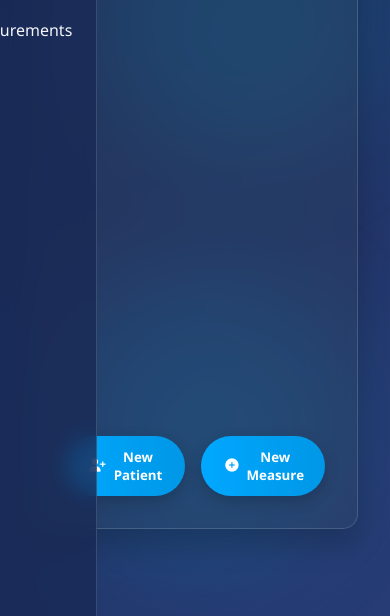
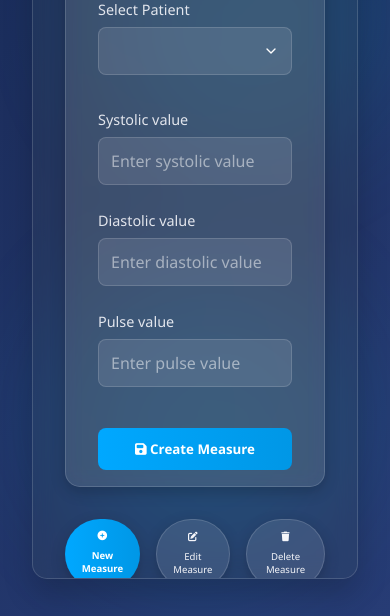
Before and after one commit to Atshmuel/BPM, a website: page public/patientMeasures.html in a window 390 px wide. Shown: the part 228-844 px from the top of the page. Drawn offline with Linux system fonts and the light colour scheme.

Commit message:
Fixed ui elements fixed the error and success element that has been showen together when create user success and then user has an input error changed styles for mobile devices

```diff
--- a/public/index.js
+++ b/public/index.js
@@ -136,6 +136,8 @@ const handleCreateSubmit = async (e)=>{
 
         if(input.value.split(' ').length != 2){
              e.target.querySelector('.input-error').innerHTML = "Please provide full name (two words)"
+            e.target.querySelector('.input-success').innerHTML = ""
+
              return
         }
 
@@ -155,6 +157,7 @@ const  handleUpdateSubmit = async (e)=>{
 
     if(input.value.split(' ').length != 2){
         e.target.querySelector('.input-error').innerHTML = "Please provide full name (two words)"
+        e.target.querySelector('.input-success').innerHTML = ""
         return
    }
 
@@ -182,7 +185,8 @@ const handleDeleteUser= async (userId) =>{
    const newPatients =  await deleteUser(userId);
    patients = newPatients.data
     handleTableUi()
-    document.querySelector('.success').innerHTML = patients?.message
+
+    document.querySelector('.success').innerHTML = newPatients?.message
     setTimeout(()=>{
     document.querySelector('.success').innerHTML = ""
     },3000)
--- a/public/patientMeasures.html
+++ b/public/patientMeasures.html
@@ -63,16 +63,80 @@
         <div class="bg-circle bg-circle-2"></div>
 
         <div class="main-content">
+            <div class="content-container">
+                <div class="content-header">
+                    <h2 class="content-title">Add New Measure</h2>
+                </div>
+
+                <form onsubmit="handleUpdateSubmit(event)">
+                    <div class="form-group">
+                        <label for="select-user" class="form-label">Select Patient</label>
+                        <select id="select-user" name="select-user" class="form-select" required>
+                        </select>
+                    </div>
+                    <div class="form-group">
+                        <label for="systolic" class="form-label">Systolic value</label>
+                        <input
+                            type="text"
+                            id="systolic"
+                            name="systolic"
+                            class="form-input"
+                            placeholder="Enter systolic value"
+                            required
+                        >
+                        <span class="input-error"></span>
+                        <span class="input-success"></span>
+                    </div>
+                    <div class="form-group">
+                        <label for="diastolic" class="form-label">Diastolic value</label>
+                        <input
+                            type="text"
+                            id="diastolic"
+                            name="diastolic"
+                            class="form-input"
+                            placeholder="Enter diastolic value"
+                            required
+                        >
+                        <span class="input-error"></span>
+                        <span class="input-success"></span>
+                    </div>
+                    <div class="form-group">
+                        <label for="pulse" class="form-label">Pulse value </label>
+                        <input
+                            type="text"
+                            id="pulse"
+                            name="pulse"
+                            class="form-input"
+                            placeholder="Enter pulse value"
+                            required
+                        >
+                        <span class="input-error"></span>
+                        <span class="input-success"></span>
+                    </div>
+
+                    <button type="submit" class="submit-btn">
+                        <i class="fas fa-save"></i>
+                        Create Measure
+                    </button>
+                </form>
+            </div>
+
+
+
+
             <div class="quick-actions">
-                <button class="action-btn">
-                    <i class="fas fa-user-plus"></i>
-                    New Patient
-                </button>
-                <button class="action-btn">
+                <button class="action-btn primary">
                     <i class="fas fa-plus-circle"></i>
                     New Measure
                 </button>
-
+                <button class="action-btn secondary">
+                    <i class="fa-solid fa-pen-to-square"></i>
+                     Edit Measure
+                </button>
+                <button class="action-btn secondary">
+                    <i class="fa-solid fa-trash"></i>
+                     Delete Measure
+                </button>
             </div>
         </div>
     </main>
--- a/public/style.css
+++ b/public/style.css
@@ -165,7 +165,7 @@ main {
     width: 100%;
     max-width: 1000px;
     height: 100%;
-    max-height: 600px;
+    max-height: 700px;
     box-shadow: 0 15px 30px rgba(0, 0, 0, 0.2);
     border: 1px solid var(--glass);
     display: flex;
@@ -370,7 +370,7 @@ main {
 }
 
 .form-group {
-    margin-bottom: 1.5rem;
+    margin-bottom: 1.2rem;
 }
 
 .form-label {
@@ -476,8 +476,8 @@ main {
 }
 /* Table Styles */
 .patients-table-container {
-    max-height: 300px; /* Set a max height */
-    overflow-y: auto; /* Make the table scrollable vertically */
+    max-height: 400px;
+    overflow-y: auto;
     display: block;
 }
 
@@ -485,7 +485,7 @@ main {
     width: 100%;
     border-collapse: collapse;
     text-align: left;
-    table-layout: fixed; /* Optional: Ensure all columns have the same width */
+    table-layout: fixed;
 }
 
 .patients-table th {
@@ -496,8 +496,8 @@ main {
     color: var(--light);
     border-bottom: 1px solid var(--glass);
     position: sticky;
-    top: 0; /* Make header stick to the top of the table */
-    z-index: 1; /* Ensures header stays on top when scrolling */
+    top: 0;
+    z-index: 1;
 }
 
 .patients-table td {
@@ -551,15 +551,16 @@ main {
     background: rgba(255, 255, 255, 0.1);
     backdrop-filter: blur(10px);
     border-radius: 15px;
-    padding: 2rem;
+    padding: 1rem 2rem;
     width: 100%;
+    height: 100%;
     margin: 2rem 0;
     border: 1px solid var(--glass);
     box-shadow: 0 5px 15px rgba(0, 0, 0, 0.2);
 }
 
 .content-header {
-    margin-bottom: 2rem;
+    margin-bottom: 1rem;
     text-align: center;
 }
 
@@ -626,7 +627,7 @@ main {
 
     .sidenav {
         position: fixed;
-        left: -250px;
+        left: -350px;
         top: 0;
         height: 100vh;
         z-index: 1000;
@@ -641,4 +642,11 @@ main {
         cursor: pointer;
         margin-right: 1rem;
     }
+    .logo-text{
+        font-size: 1.1rem;
+    }
+    .action-btn{
+        flex-direction: column;
+        font-size: 0.6rem;
+    }
 }
--- a/router/userRouter.js
+++ b/router/userRouter.js
@@ -15,10 +15,10 @@ userRouter.post('/',createUser,getAllUsers,(req,res)=>{
     res.status(200).json({message:`${req.body.fullName}'s has been created and stored in rowID: ${req.userId}.`,data:req.allUsers})
 })
 userRouter.patch('/:id',updateUser,getAllUsers,(req,res)=>{
-    res.status(200).json({message:"User name has been changed successfully.",data:req.allUsers})
+    res.status(200).json({message:`User id: ${req.params.id} has been updated successfully.`,data:req.allUsers})
 })
 userRouter.delete('/:id',deleteUser,getAllUsers,(req,res)=>{
-    res.status(200).json({message:"User has been deleted successfully.",data:req.allUsers})
+    res.status(200).json({message:`User id: ${req.params.id} has been deleted successfully.`,data:req.allUsers})
 })
 
 module.exports = { userRouter }
```
